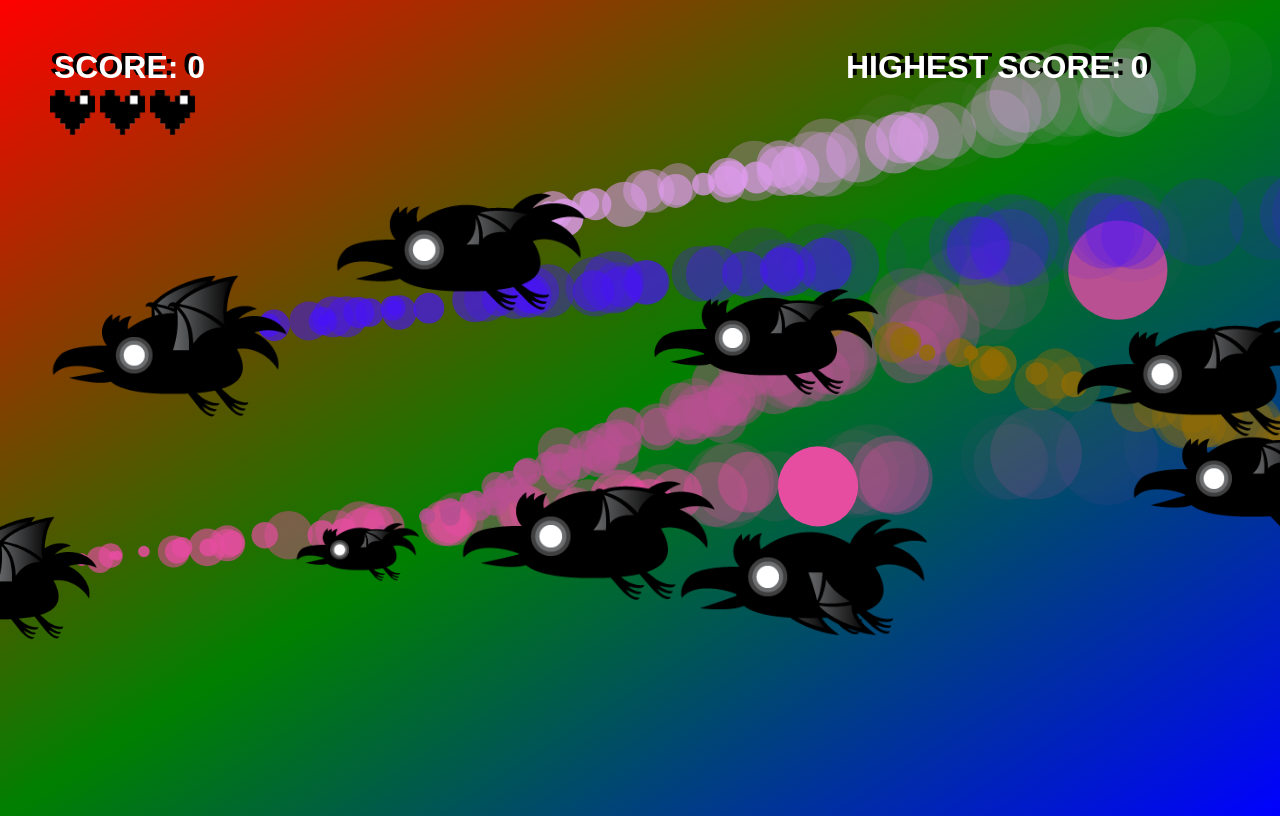
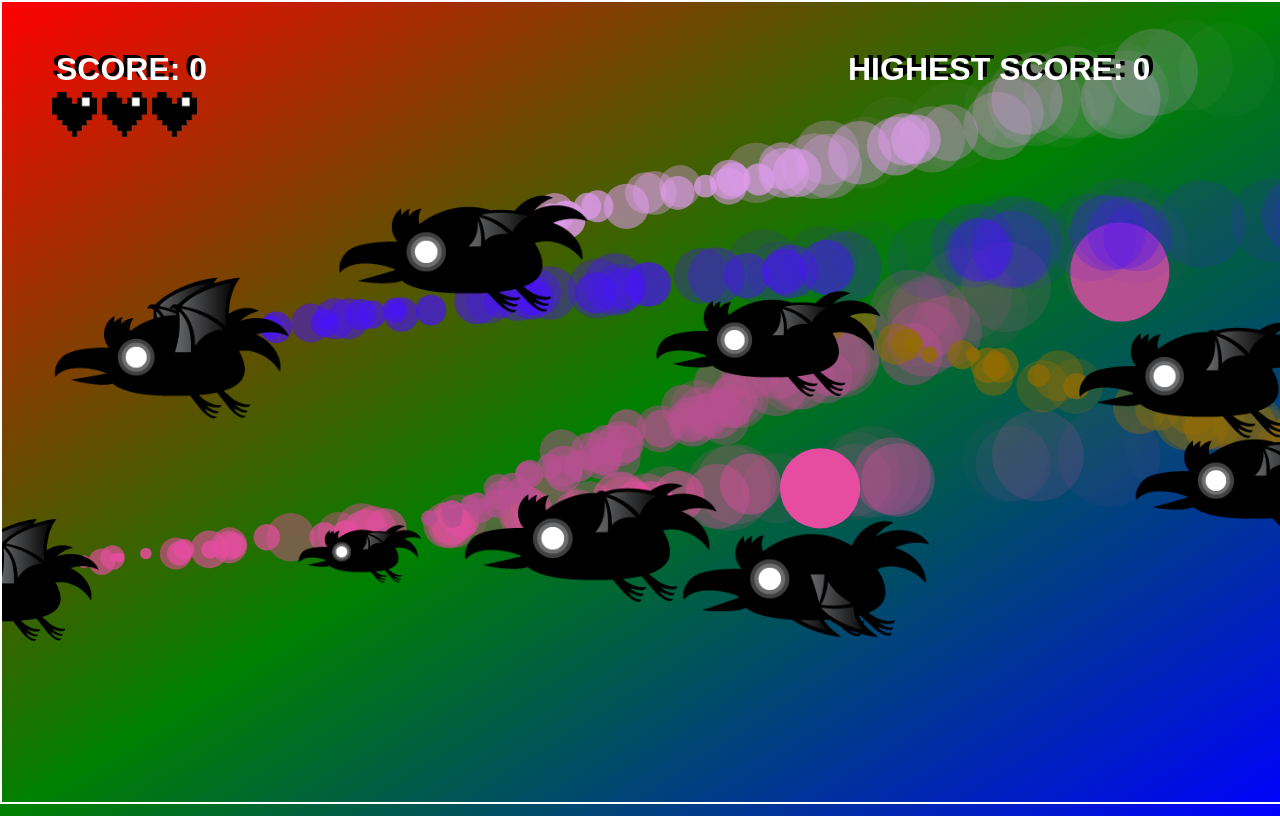
Before and after one commit to edcheyjr/JSGameDevTuts, a website: page RavenInvasion/index.html in a window 1280 px wide. Drawn offline with Linux system fonts and the light colour scheme.

Commit message:
cleaning

```diff
--- a/RavenInvasion/raven.js
+++ b/RavenInvasion/raven.js
@@ -33,7 +33,7 @@ class Raven {
   }
 
   update(deltatime, particles) {
-    console.log('this.sound.src', this.sound.src)
+    // console.log('this.sound.src', this.sound.src)
     if (this.frame === 0 && this.isPlaySound === 1) {
       this.sound.play().catch((E) => {
         console.error('Error', E)
--- a/RavenInvasion/style.css
+++ b/RavenInvasion/style.css
@@ -1,3 +1,9 @@
+:root {
+  margin: 0;
+  padding: 0;
+  box-sizing: border-box;
+}
+
 body {
   background: linear-gradient(to bottom right, red, green, blue);
   width: 100vw;
@@ -9,8 +15,9 @@ canvas {
   position: absolute;
   top: 0;
   left: 0;
+  height: auto;
   width: 100%;
-  height: 100%;
+  border: 2px solid white;
 }
 
 #collusionCanvas {
```
